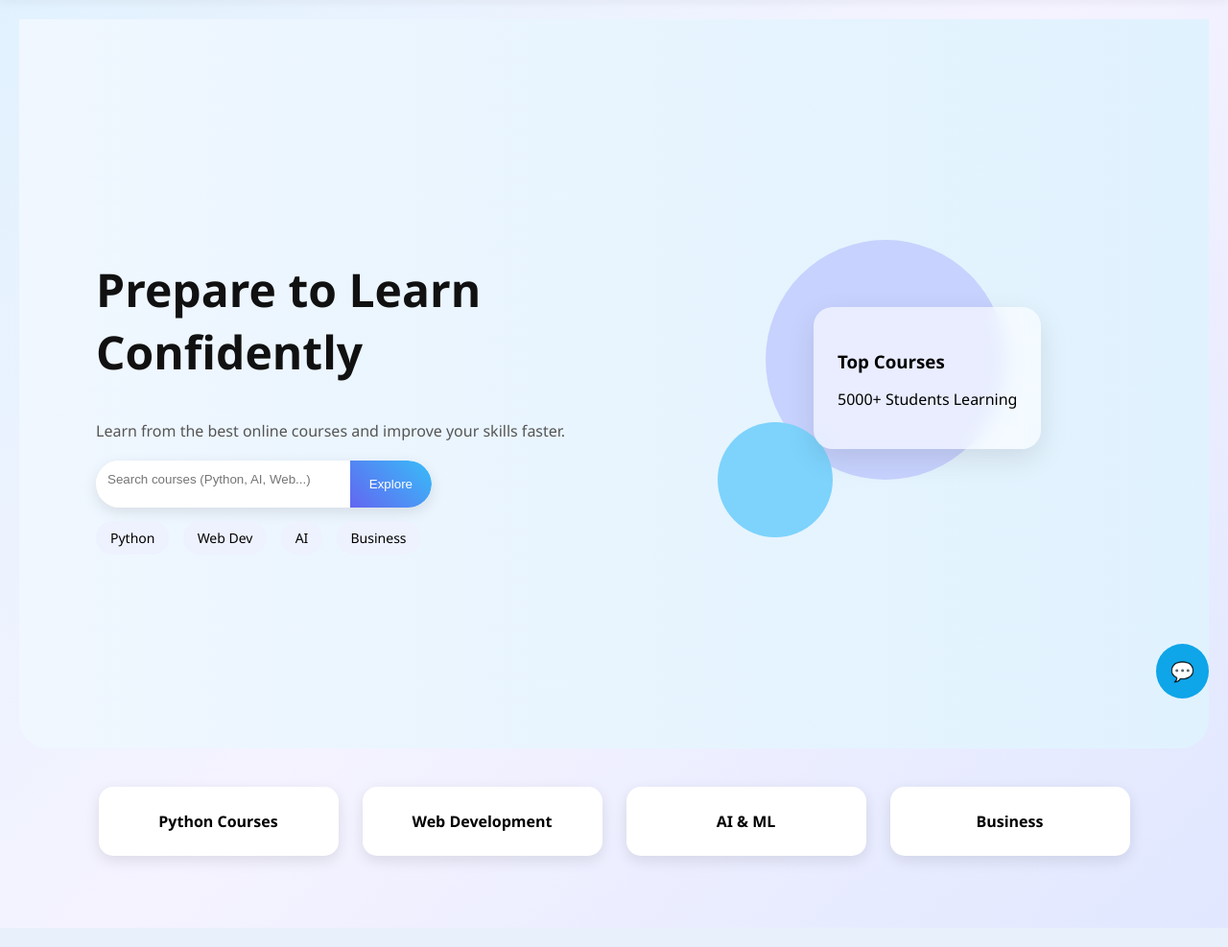
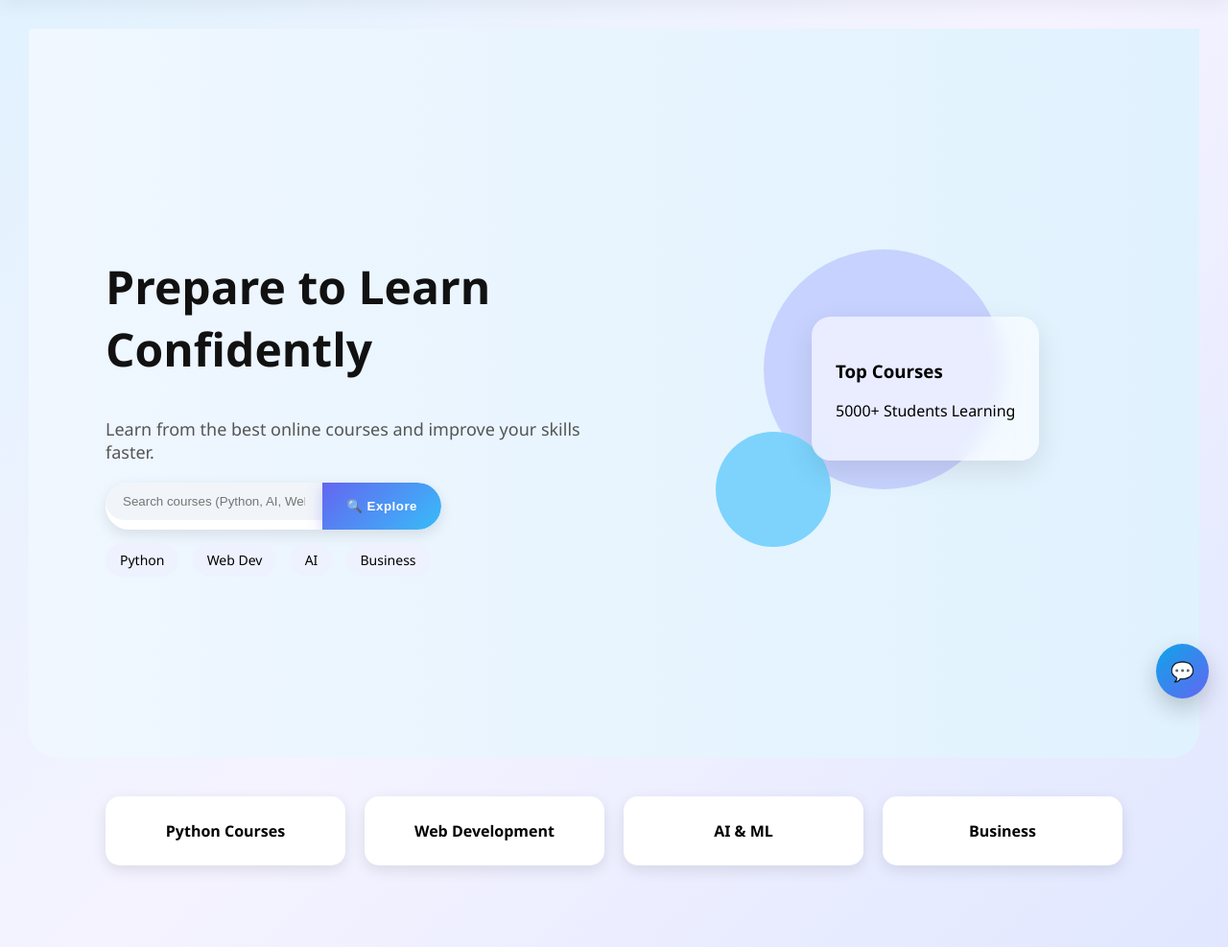
Before and after one commit to anusinghz926-ai/E-learning-platform, a Django app: page / in a window 1280 px wide. Shown: the part 52-1039 px from the top of the page at 96% size. Run offline with Django 5.2, Linux system fonts and the light colour scheme; data comes from the database, SQL or seed files in the repository.

Commit message:
updated homepage and base UI

```diff
--- a/templates/base.html
+++ b/templates/base.html
@@ -1,24 +1,61 @@
 {% load static %}
 
 <!DOCTYPE html>
-<html>
+<html lang="en">
 <head>
+    <meta charset="UTF-8">
     <title>E-learning</title>
+
+    <!-- MAIN CSS -->
     <link rel="stylesheet" href="{% static 'css/main.css' %}">
 
     <style>
 
-/* CHATBOT */
+    /* ================= NAVBAR ================= */
+    .navbar {
+        display: flex;
+        justify-content: space-between;
+        align-items: center;
+        padding: 15px 40px;
+        background: white;
+        box-shadow: 0 5px 20px rgba(0,0,0,0.05);
+    }
+
+    .navbar a {
+        margin-right: 15px;
+        text-decoration: none;
+        font-weight: 500;
+        color: #333;
+        transition: 0.3s;
+    }
+
+    .navbar a:hover {
+        color: #0ea5e9;
+    }
+
+    .nav-right span {
+        margin-right: 10px;
+        font-weight: 500;
+    }
+
+    /* ================= CONTAINER ================= */
+    .container {
+        padding: 30px;
+    }
+
+    /* ================= CHATBOT ================= */
+
     #chatbot-btn {
         position: fixed;
         bottom: 20px;
         right: 20px;
-    background: #0ea5e9;
+        background: linear-gradient(135deg, #0ea5e9, #6366f1);
         color: white;
         padding: 15px;
         border-radius: 50%;
         cursor: pointer;
         font-size: 20px;
+        box-shadow: 0 10px 25px rgba(0,0,0,0.2);
     }
 
     #chatbox {
@@ -127,22 +162,21 @@
 
 </div>
 
-<!-- CONTENT -->
+<!-- ================= CONTENT ================= -->
 <div class="container">
     {% block content %}
     {% endblock %}
 </div>
 
-<!-- ================= CHATBOT ================= -->
-
+<!-- ================= CHATBOT DATA ================= -->
 <script>
-let coursesData = {{ chatbot_courses|default:"[]"|safe }};
+let coursesData = JSON.parse('{{ chatbot_courses|default:"[]"|escapejs }}');
 </script>
 
-<!-- BUTTON -->
+<!-- ================= CHATBOT BUTTON ================= -->
 <div id="chatbot-btn" onclick="toggleChat()">💬</div>
 
-<!-- CHATBOX -->
+<!-- ================= CHATBOX ================= -->
 <div id="chatbox">
     <div class="chat-header">
         🤖 Support
--- a/templates/home.html
+++ b/templates/home.html
@@ -11,7 +11,7 @@ body {
     font-family: 'Segoe UI', sans-serif;
 }
 
-/* HERO SECTION */
+/* HERO */
 .hero {
     display: flex;
     justify-content: space-between;
@@ -33,30 +33,54 @@ body {
 .subtitle {
     margin: 15px 0;
     color: #555;
-    font-size: 16px;
 }
 
-/* SEARCH BOX */
+/* 🔥 SEARCH BOX */
 .search-box {
     display: flex;
     margin-top: 20px;
 }
 
+/* INPUT */
 .search-box input {
-    padding: 12px;
+    padding: 12px 18px;
     width: 300px;
-    border-radius: 25px 0 0 25px;
+    border-radius: 30px 0 0 30px;
     border: none;
     outline: none;
+    background: #f1f5f9;
+    transition: 0.3s;
 }
 
+.search-box input:focus {
+    background: white;
+    box-shadow: 0 0 0 3px rgba(99, 102, 241, 0.2);
+}
+
+/* 🚀 PREMIUM BUTTON */
 .search-box button {
-    padding: 12px 20px;
-    border-radius: 0 25px 25px 0;
+    padding: 12px 25px;
+    border-radius: 0 30px 30px 0;
     border: none;
-    background: linear-gradient(45deg, #6366f1, #38bdf8);
+    background: linear-gradient(135deg, #6366f1, #38bdf8);
     color: white;
+    font-weight: 600;
+    letter-spacing: 0.5px;
     cursor: pointer;
+    transition: all 0.3s ease;
+    box-shadow: 0 5px 15px rgba(99, 102, 241, 0.3);
+}
+
+/* ✨ HOVER */
+.search-box button:hover {
+    transform: translateY(-2px) scale(1.03);
+    box-shadow: 0 10px 25px rgba(56, 189, 248, 0.5);
+    background: linear-gradient(135deg, #4f46e5, #0ea5e9);
+}
+
+/* 💥 CLICK */
+.search-box button:active {
+    transform: scale(0.95);
 }
 
 /* TAGS */
@@ -72,7 +96,7 @@ body {
     font-size: 14px;
 }
 
-/* RIGHT SIDE */
+/* RIGHT */
 .hero-right {
     width: 40%;
     position: relative;
@@ -112,11 +136,7 @@ body {
     box-shadow: 0 10px 30px rgba(0,0,0,0.1);
 }
 
-.glass-card h3 {
-    margin-bottom: 5px;
-}
-
-/* CATEGORY SECTION */
+/* CATEGORY */
 .categories {
     display: flex;
     justify-content: space-around;
@@ -145,10 +165,9 @@ body {
 </style>
 
 
-<!-- HERO SECTION -->
+<!-- HERO -->
 <section class="hero">
 
-    <!-- LEFT -->
     <div class="hero-left">
         <h1>Prepare to Learn <br> Confidently</h1>
 
@@ -158,7 +177,7 @@ body {
 
         <div class="search-box">
             <input type="text" placeholder="Search courses (Python, AI, Web...)">
-            <button>Explore</button>
+            <button>🔍 Explore</button>
         </div>
 
         <div class="tags">
@@ -169,9 +188,7 @@ body {
         </div>
     </div>
 
-    <!-- RIGHT -->
     <div class="hero-right">
-
         <div class="shape big"></div>
         <div class="shape small"></div>
 
@@ -179,7 +196,6 @@ body {
             <h3>Top Courses</h3>
             <p>5000+ Students Learning</p>
         </div>
-
     </div>
 
 </section>
```
Also changed, not shown: other parts of templates/base.html (+17 -18 lines). Lines whose indentation alone changed are shown as unchanged.
